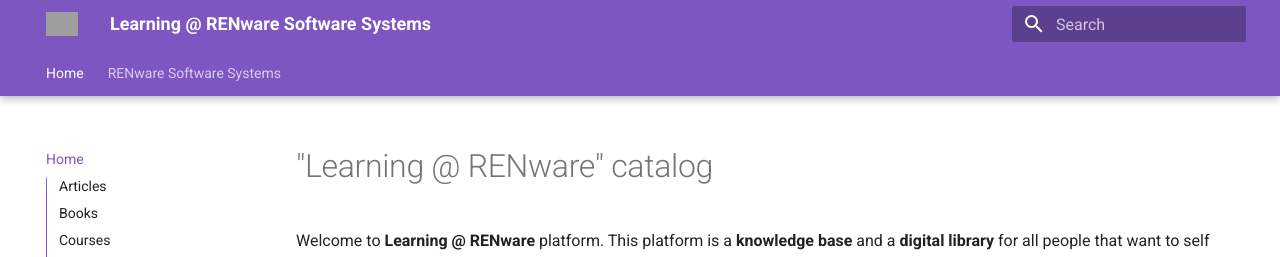
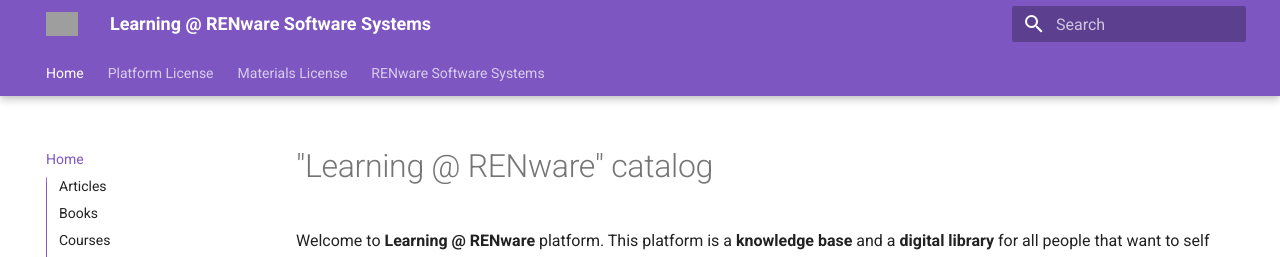
Before and after one commit to petre-renware/ren-tlp, an MkDocs documentation site: the page built from doc_src/index.md, in a window 1280 px wide. Shown: the top 257 px of the page. Built offline with MkDocs 1.6.1 and Material for MkDocs 9.7.7, drawn with Linux system fonts in a browser that asks for light colours; grey boxes are pictures that could not be loaded.

Commit message:
Update mkdocs.yml

```diff
--- a/mkdocs.yml
+++ b/mkdocs.yml
@@ -6,7 +6,8 @@
 nav:
     - Home: 'index.md'
     #FIXME_chk - About SDEVEN: 'About_SDEVEN.md'
-    #FIXME_chk - License: 'LICENSE.md'
+    - Platform License: '../LICENSE'
+    - Materials License: 'LICENSE_CCO.md'
     - RENware Software Systems: 'http://www.renware.eu'
     #FIXME_chk - Full SDEVEN Manual (PDF): 'pdfs/print_page.html/print_page.pdf'
 
```
